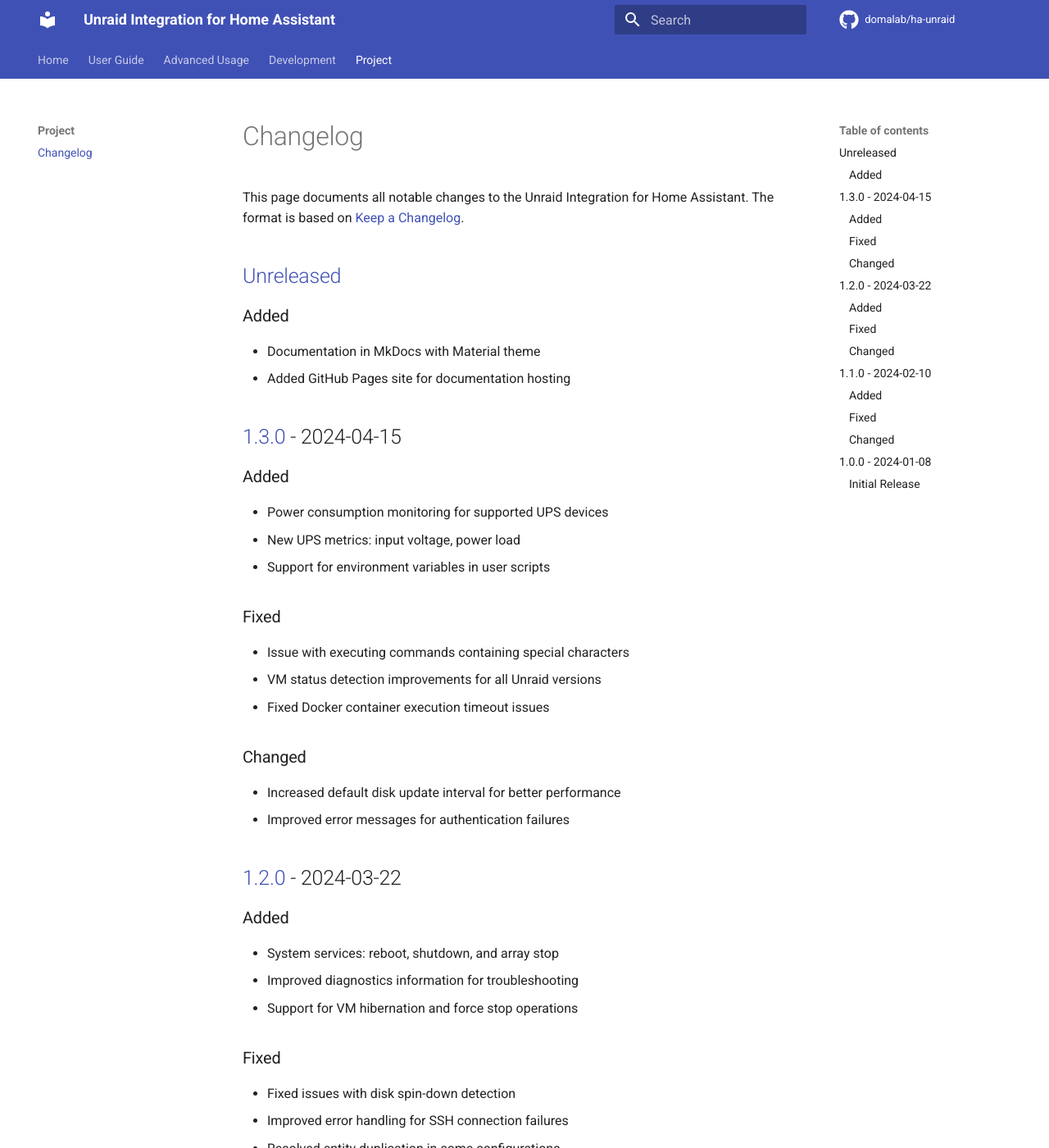
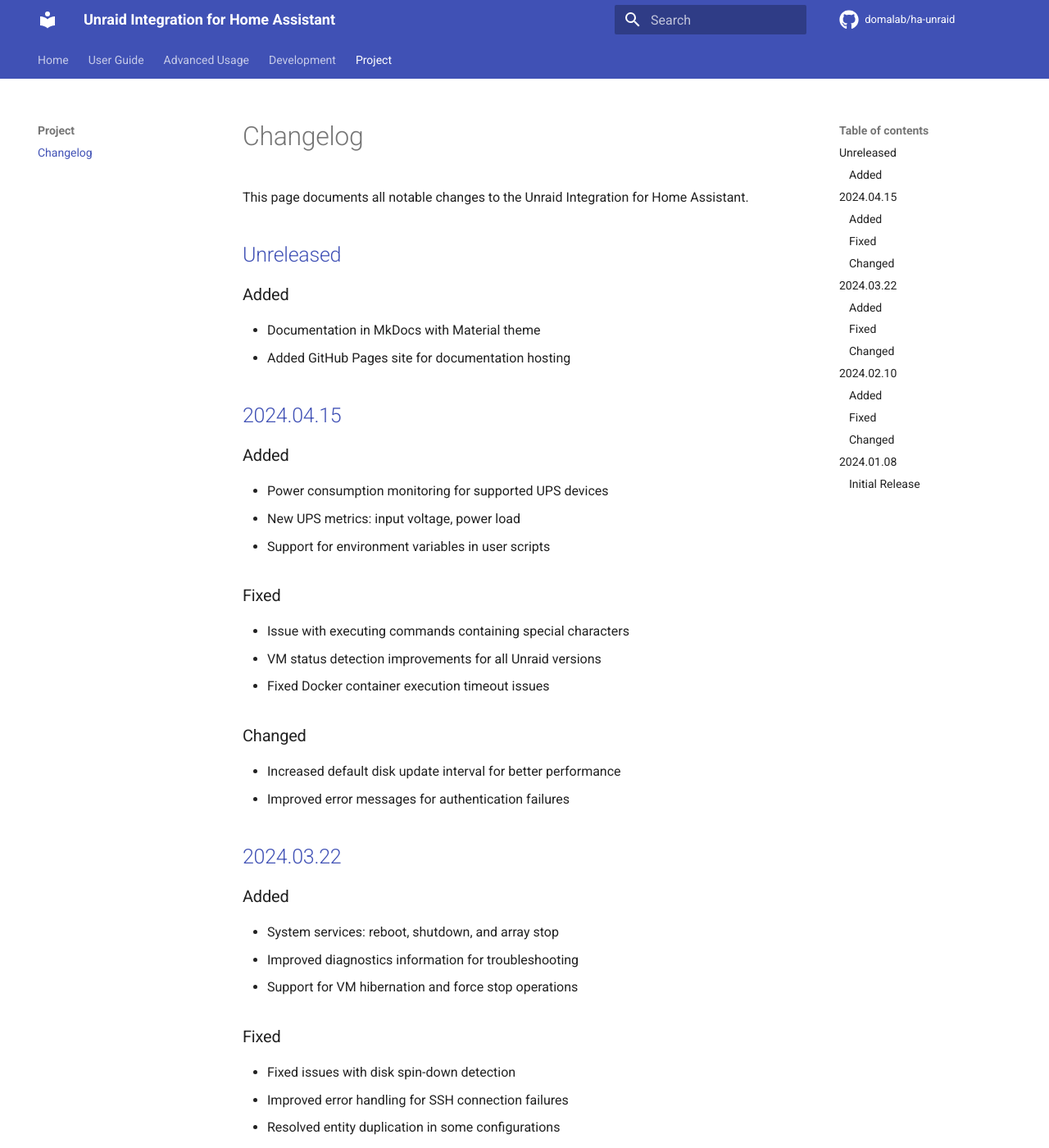
Before and after one commit to domalab/ha-unraid, an MkDocs documentation site: the page built from docs/project/changelog.md, in a window 1280 px wide and 1400 px high. Shown: the whole window at 82% size. Built offline with MkDocs 1.6.1 and Material for MkDocs 9.7.7, drawn with Linux system fonts in a browser that asks for light colours; comment, search, counter and statistics services are not loaded; some of the changed text lies outside the part shown.

Commit message:
Update GitHub Actions workflows for documentation and release processes
- Enhanced the `docs.yml` workflow by updating action versions and adding concurrency settings for deployment.
- Updated Python version in the setup step to 3.10 and improved the documentation build process.
- Modified the `release.yml` workflow to include a new input for release notes and adjusted the release body format.
- Changed versioning format in `changelog.md` to a more consistent date format.

```diff
--- a/docs/project/changelog.md
+++ b/docs/project/changelog.md
@@ -1,6 +1,6 @@
 # Changelog
 
-This page documents all notable changes to the Unraid Integration for Home Assistant. The format is based on [Keep a Changelog](https://keepachangelog.com/en/1.0.0/).
+This page documents all notable changes to the Unraid Integration for Home Assistant.
 
 ## [Unreleased]
 
@@ -8,7 +8,7 @@
 - Documentation in MkDocs with Material theme
 - Added GitHub Pages site for documentation hosting
 
-## [1.3.0] - 2024-04-15
+## [2024.04.15]
 
 ### Added
 - Power consumption monitoring for supported UPS devices
@@ -24,7 +24,7 @@
 - Increased default disk update interval for better performance
 - Improved error messages for authentication failures
 
-## [1.2.0] - 2024-03-22
+## [2024.03.22]
 
 ### Added
 - System services: reboot, shutdown, and array stop
@@ -40,7 +40,7 @@
 - Enhanced configuration flow with better validation
 - Improved documentation for service parameters
 
-## [1.1.0] - 2024-02-10
+## [2024.02.10]
 
 ### Added
 - Docker container pause and resume services
@@ -57,7 +57,7 @@
 - Refactored code for better maintainability
 - Improved sensor update logic for better performance
 
-## [1.0.0] - 2024-01-08
+## [2024.01.08]
 
 ### Initial Release
 
@@ -73,8 +73,8 @@
 - Config flow validation
 - Comprehensive diagnostics
 
-[Unreleased]: https://github.com/domalab/ha-unraid/compare/v1.3.0...HEAD
-[1.3.0]: https://github.com/domalab/ha-unraid/compare/v1.2.0...v1.3.0
-[1.2.0]: https://github.com/domalab/ha-unraid/compare/v1.1.0...v1.2.0
-[1.1.0]: https://github.com/domalab/ha-unraid/compare/v1.0.0...v1.1.0
-[1.0.0]: https://github.com/domalab/ha-unraid/releases/tag/v1.0.0
+[Unreleased]: https://github.com/domalab/ha-unraid/compare/v2024.04.15...HEAD
+[2024.04.15]: https://github.com/domalab/ha-unraid/compare/v2024.03.22...v2024.04.15
+[2024.03.22]: https://github.com/domalab/ha-unraid/compare/v2024.02.10...v2024.03.22
+[2024.02.10]: https://github.com/domalab/ha-unraid/compare/v2024.01.08...v2024.02.10
+[2024.01.08]: https://github.com/domalab/ha-unraid/releases/tag/v2024.01.08
```
Also changed, not shown: 2 other files.
